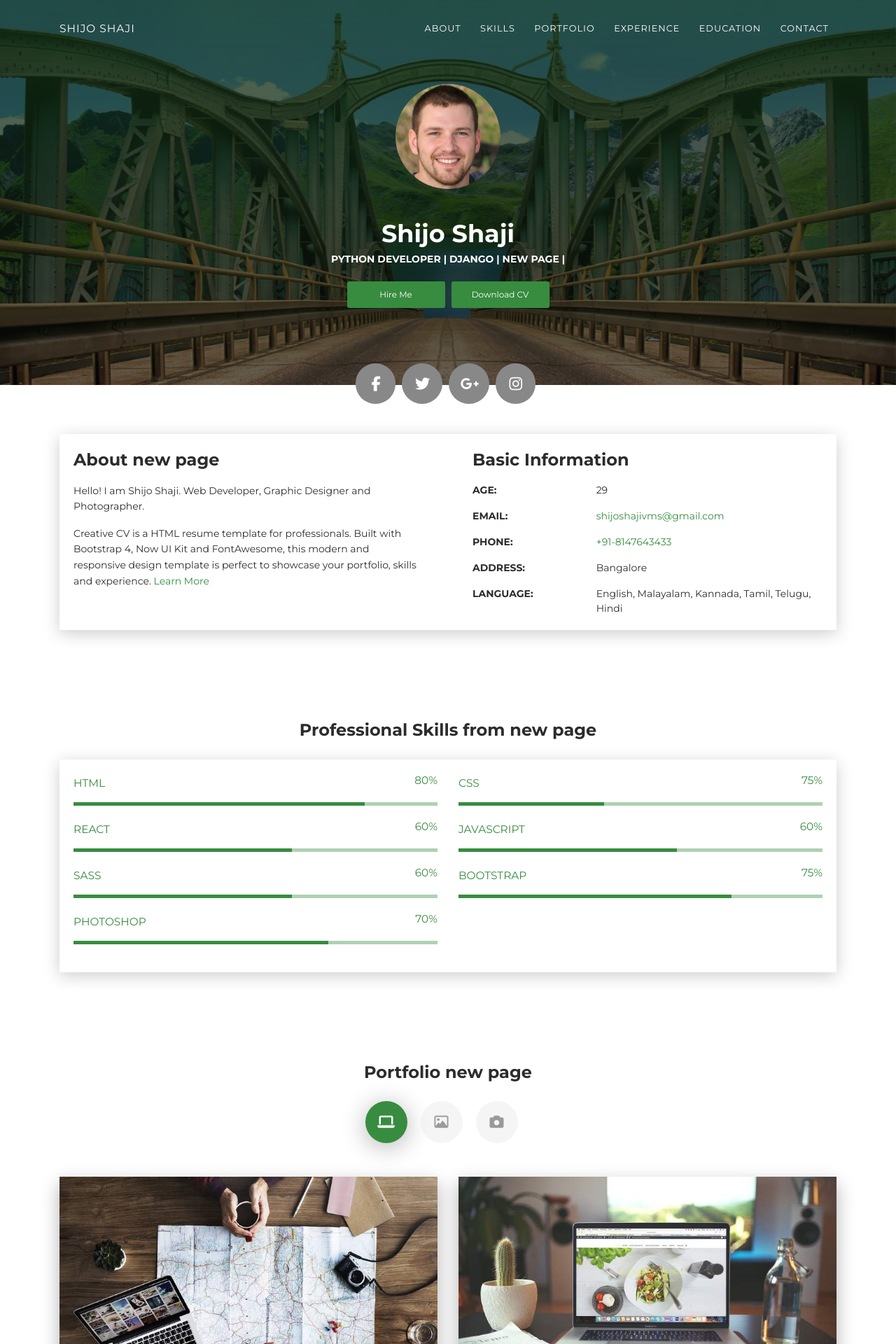
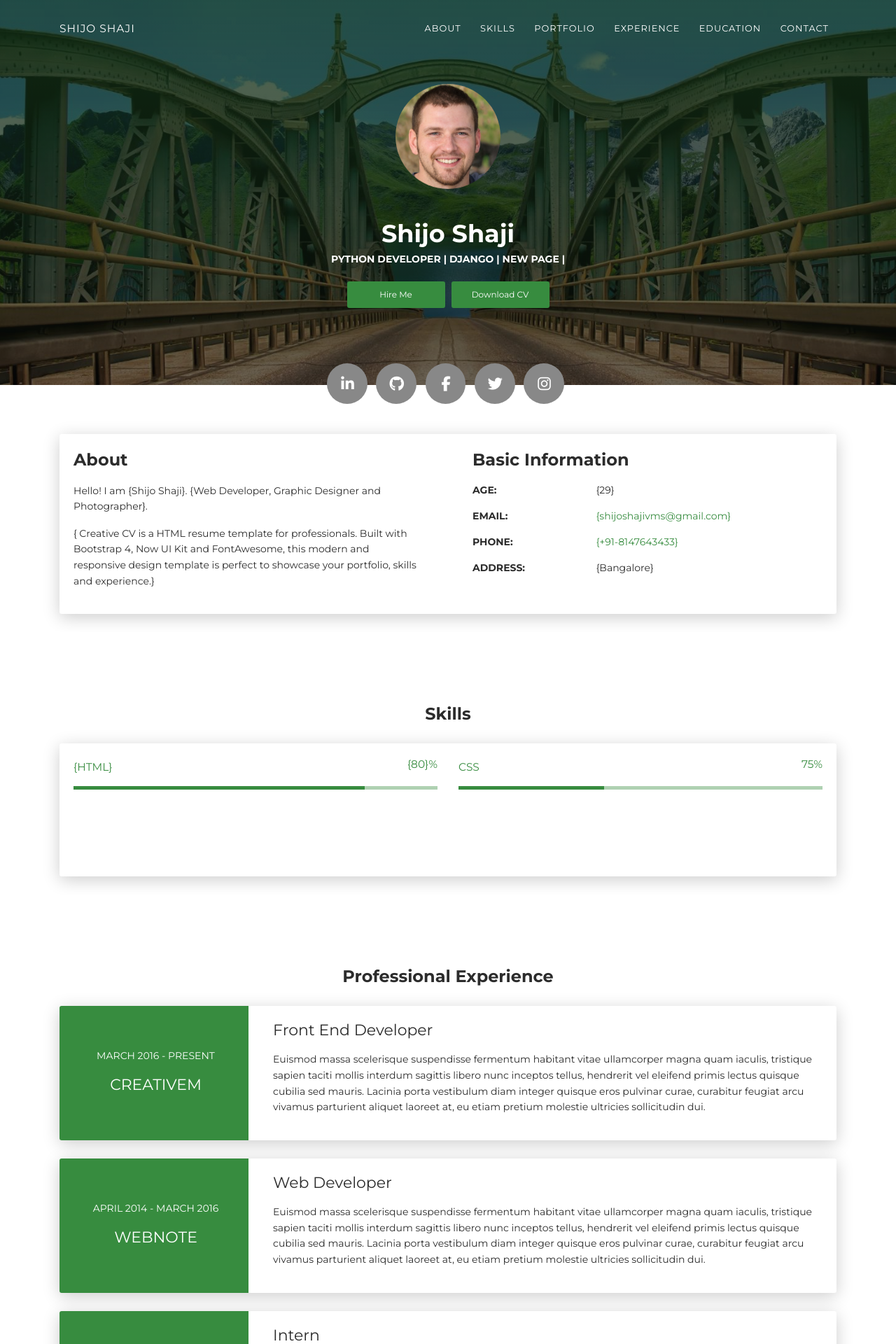
Before and after one commit to shijoshaji/Django_Resume, a Django app: page / in a window 1280 px wide. Shown: the top 1920 px of the page at 70% size. Run offline with Django 3.2, Linux system fonts and the light colour scheme; some libraries are stand-ins or nearby versions.

Commit message:
updated links

```diff
--- a/templates/about/main.html
+++ b/templates/about/main.html
@@ -4,14 +4,13 @@
             <div class="row">
                 <div class="col-lg-6 col-md-12">
                     <div class="card-body">
-                        <div class="h4 mt-0 title">About new page</div>
-                        <p>Hello! I am Shijo Shaji. Web Developer, Graphic Designer and Photographer.</p>
-                        <p>Creative CV is a HTML resume template for professionals. Built with Bootstrap 4, Now
+                        <div class="h4 mt-0 title">About</div>
+                        <p>Hello! I am {Shijo Shaji}. {Web Developer, Graphic Designer and Photographer}.</p>
+                        <p> { Creative CV is a HTML resume template for professionals. Built with Bootstrap 4, Now
                             UI Kit and
                             FontAwesome, this modern and responsive design template is perfect to showcase your
                             portfolio,
-                            skills and experience. <a href="https://templateflip.com/templates/creative-cv/"
-                                target="_blank">Learn More</a></p>
+                            skills and experience.} </p>
                     </div>
                 </div>
                 <div class="col-lg-6 col-md-12">
@@ -19,25 +18,26 @@
                         <div class="h4 mt-0 title">Basic Information</div>
                         <div class="row">
                             <div class="col-sm-4"><strong class="text-uppercase">Age:</strong></div>
-                            <div class="col-sm-8">29</div>
+                            <div class="col-sm-8">{29}</div>
                         </div>
                         <div class="row mt-3">
                             <div class="col-sm-4"><strong class="text-uppercase">Email:</strong></div>
-                            <div class="col-sm-8"><a href="mailto: shijoshajivms@gmail.com">shijoshajivms@gmail.com</a>
+                            <div class="col-sm-8"><a
+                                    href="mailto: {shijoshajivms@gmail.com}">{shijoshajivms@gmail.com}</a>
                             </div>
                         </div>
                         <div class="row mt-3">
                             <div class="col-sm-4"><strong class="text-uppercase">Phone:</strong></div>
-                            <div class="col-sm-8"><a href="tel:+91-8147643433">+91-8147643433</a></div>
+                            <div class="col-sm-8"><a href="tel:{+91-8147643433}">{+91-8147643433}</a></div>
                         </div>
                         <div class="row mt-3">
                             <div class="col-sm-4"><strong class="text-uppercase">Address:</strong></div>
-                            <div class="col-sm-8">Bangalore</div>
+                            <div class="col-sm-8">{Bangalore}</div>
                         </div>
-                        <div class="row mt-3">
+                        <!-- <div class="row mt-3">
                             <div class="col-sm-4"><strong class="text-uppercase">Language:</strong></div>
                             <div class="col-sm-8">English, Malayalam, Kannada, Tamil, Telugu, Hindi</div>
-                        </div>
+                        </div> -->
                     </div>
                 </div>
             </div>
--- a/templates/contact/main.html
+++ b/templates/contact/main.html
@@ -7,12 +7,12 @@
                 <div class="row">
                     <div class="col-md-9">
                         <div class="card mb-0" data-aos="zoom-in">
-                            <div class="h4 text-center title">Contact Me from new page</div>
+                            <div class="h4 text-center title">Contact Me</div>
                             <div class="row">
                                 <div class="col-md-8">
                                     <div class="card-body ">
                                         <form action="https://formspree.io/your@email.com" method="POST">
-                                            <div class="p pb-3"><strong>Feel free to contact me </strong></div>
+                                            <div class="p pb-3"><strong>Fill the form</strong></div>
                                             <div class="row mb-3">
                                                 <div class="col">
                                                     <div class="input-group"><span class="input-group-addon"><i
--- a/templates/education/main.html
+++ b/templates/education/main.html
@@ -1,6 +1,6 @@
 <div class="section" id="education">
     <div class="container cc-education">
-        <div class="h4 text-center mb-4 title">Education from new file</div>
+        <div class="h4 text-center mb-4 title">Academics</div>
         <div class="card">
             <div class="row">
                 <div class="col-md-3 bg-primary" data-aos="fade-right" data-aos-offset="50" data-aos-duration="500">
--- a/templates/experience/main.html
+++ b/templates/experience/main.html
@@ -1,6 +1,6 @@
 <div class="section" id="experience">
     <div class="container cc-experience">
-        <div class="h4 text-center mb-4 title">Work Experience from new file</div>
+        <div class="h4 text-center mb-4 title">Professional Experience</div>
         <div class="card">
             <div class="row">
                 <div class="col-md-3 bg-primary" data-aos="fade-right" data-aos-offset="50" data-aos-duration="500">
--- a/templates/landingpage.html
+++ b/templates/landingpage.html
@@ -14,14 +14,14 @@
         {% include "about/main.html" %}
         <!-- Include Skiils part -->
         {% include "skills/main.html" %}
-        <!-- Include Portfolio part -->
-        {% include "portfolio/main.html" %}
         <!-- Include Experience part -->
         {% include "experience/main.html" %}
         <!-- Include Education part -->
         {% include "education/main.html" %}
         <!-- Include Reference part -->
         {% include "references/main.html" %}
+        <!-- Include Portfolio part -->
+        {% include "portfolio/main.html" %}
         <!-- Include Contact details  -->
         {% include "contact/main.html" %}
     </div>
--- a/templates/portfolio/main.html
+++ b/templates/portfolio/main.html
@@ -4,7 +4,7 @@
     <div class="container">
         <div class="row">
             <div class="col-md-6 ml-auto mr-auto">
-                <div class="h4 text-center mb-4 title">Portfolio new page</div>
+                <div class="h4 text-center mb-4 title">Portfolio</div>
                 <div class="nav-align-center">
                     <ul class="nav nav-pills nav-pills-primary" role="tablist">
                         <li class="nav-item"><a class="nav-link active" data-toggle="tab" href="#web-development"
--- a/templates/references/main.html
+++ b/templates/references/main.html
@@ -2,7 +2,7 @@
 
 <div class="section" id="reference">
     <div class="container cc-reference">
-        <div class="h4 mb-4 text-center title">References from newfile</div>
+        <div class="h4 mb-4 text-center title">References</div>
         <div class="card" data-aos="zoom-in">
             <div class="carousel slide" id="cc-Indicators" data-ride="carousel">
                 <ol class="carousel-indicators">
--- a/templates/skills/main.html
+++ b/templates/skills/main.html
@@ -1,16 +1,16 @@
 <div class="section" id="skill">
     <div class="container">
-        <div class="h4 text-center mb-4 title">Professional Skills from new page</div>
+        <div class="h4 text-center mb-4 title">Skills</div>
         <div class="card" data-aos="fade-up" data-aos-anchor-placement="top-bottom">
             <div class="card-body">
                 <div class="row">
                     <div class="col-md-6">
-                        <div class="progress-container progress-primary"><span class="progress-badge">HTML</span>
+                        <div class="progress-container progress-primary"><span class="progress-badge">{HTML}</span>
                             <div class="progress">
                                 <div class="progress-bar progress-bar-primary" data-aos="progress-full"
                                     data-aos-offset="10" data-aos-duration="2000" role="progressbar" aria-valuenow="60"
                                     aria-valuemin="0" aria-valuemax="100" style="width: 80%;"></div><span
-                                    class="progress-value">80%</span>
+                                    class="progress-value">{80}%</span>
                             </div>
                         </div>
                     </div>
@@ -24,56 +24,8 @@
                             </div>
                         </div>
                     </div>
-                    <div class="col-md-6">
-                        <div class="progress-container progress-primary"><span class="progress-badge">React</span>
-                            <div class="progress">
-                                <div class="progress-bar progress-bar-primary" data-aos="progress-full"
-                                    data-aos-offset="10" data-aos-duration="2000" role="progressbar" aria-valuenow="60"
-                                    aria-valuemin="0" aria-valuemax="100" style="width: 60%;"></div><span
-                                    class="progress-value">60%</span>
-                            </div>
-                        </div>
-                    </div>
-                    <div class="col-md-6">
-                        <div class="progress-container progress-primary"><span class="progress-badge">JavaScript</span>
-                            <div class="progress">
-                                <div class="progress-bar progress-bar-primary" data-aos="progress-full"
-                                    data-aos-offset="10" data-aos-duration="2000" role="progressbar" aria-valuenow="60"
-                                    aria-valuemin="0" aria-valuemax="100" style="width: 60%;"></div><span
-                                    class="progress-value">60%</span>
-                            </div>
-                        </div>
-                    </div>
-                    <div class="col-md-6">
-                        <div class="progress-container progress-primary"><span class="progress-badge">SASS</span>
-                            <div class="progress">
-                                <div class="progress-bar progress-bar-primary" data-aos="progress-full"
-                                    data-aos-offset="10" data-aos-duration="2000" role="progressbar" aria-valuenow="60"
-                                    aria-valuemin="0" aria-valuemax="100" style="width: 60%;"></div><span
-                                    class="progress-value">60%</span>
-                            </div>
-                        </div>
-                    </div>
-                    <div class="col-md-6">
-                        <div class="progress-container progress-primary"><span class="progress-badge">Bootstrap</span>
-                            <div class="progress">
-                                <div class="progress-bar progress-bar-primary" data-aos="progress-full"
-                                    data-aos-offset="10" data-aos-duration="2000" role="progressbar" aria-valuenow="60"
-                                    aria-valuemin="0" aria-valuemax="100" style="width: 75%;"></div><span
-                                    class="progress-value">75%</span>
-                            </div>
-                        </div>
-                    </div>
-                    <div class="col-md-6">
-                        <div class="progress-container progress-primary"><span class="progress-badge">Photoshop</span>
-                            <div class="progress">
-                                <div class="progress-bar progress-bar-primary" data-aos="progress-full"
-                                    data-aos-offset="10" data-aos-duration="2000" role="progressbar" aria-valuenow="60"
-                                    aria-valuemin="0" aria-valuemax="100" style="width: 70%;"></div><span
-                                    class="progress-value">70%</span>
-                            </div>
-                        </div>
-                    </div>
+
+
                 </div>
 
             </div>
--- a/templates/utils/footer.html
+++ b/templates/utils/footer.html
@@ -1,11 +1,13 @@
 <footer class="footer">
     <div class="container text-center">
+        <a class="cc-facebook btn btn-link" href="#"><i class="fa fa-linkedin fa-2x " aria-hidden="true"></i></a>
         <a class="cc-facebook btn btn-link" href="#"><i class="fa fa-facebook fa-2x " aria-hidden="true"></i></a>
-        <a class="cc-twitter btn btn-link " href="#"><i class="fa fa-twitter fa-2x " aria-hidden="true"></i></a>
-        <a class="cc-google-plus btn btn-link" href="#"><i class="fa fa-google-plus fa-2x" aria-hidden="true"></i></a>
-        <a class="cc-instagram btn btn-link" href="#"><i class="fa fa-instagram fa-2x " aria-hidden="true"></i></a>
+        <a class="cc-facebook btn btn-link " href="#"><i class="fa fa-twitter fa-2x " aria-hidden="true"></i></a>
+        <a class="cc-facebook btn btn-link" href="#"><i class="fa fa-github fa-2x" aria-hidden="true"></i></a>
+        <a class="cc-facebook btn btn-link" href="#"><i class="fa fa-instagram fa-2x " aria-hidden="true"></i></a>
+
     </div>
-    <div class="h4 title text-center">Shijo Shaji from footer</div>
+    <div class="h4 title text-center">Shijo Shaji</div>
     <div class="text-center text-muted">
         <p>&copy; Creative CV. All rights reserved.<br>Design - <a class="credit" href="https://templateflip.com"
                 target="_blank">TemplateFlip</a></p>
--- a/templates/utils/socialmedia.html
+++ b/templates/utils/socialmedia.html
@@ -1,11 +1,22 @@
 <div class="section">
     <div class="container">
-        <div class="button-container"><a class="btn btn-default btn-round btn-lg btn-icon" href="#" rel="tooltip"
-                title="Follow me on Facebook"><i class="fa fa-facebook"></i></a><a
-                class="btn btn-default btn-round btn-lg btn-icon" href="#" rel="tooltip" title="Follow me on Twitter"><i
-                    class="fa fa-twitter"></i></a><a class="btn btn-default btn-round btn-lg btn-icon" href="#"
-                rel="tooltip" title="Follow me on Google+"><i class="fa fa-google-plus"></i></a><a
-                class="btn btn-default btn-round btn-lg btn-icon" href="#" rel="tooltip"
-                title="Follow me on Instagram"><i class="fa fa-instagram"></i></a></div>
+        <div class="button-container">
+            <a class="btn btn-default btn-round btn-lg btn-icon cc-twitter "
+                href="https://www.linkedin.com/in/shijoshaji/" rel="tooltip" title="Follow me on LinkedIn"
+                target="_blank">
+                <i class="fa fa-linkedin"></i></a>
+            <a class="btn btn-default btn-round btn-lg btn-icon cc-twitter" href="https://github.com/shijoshaji"
+                rel="tooltip" title="Follow me on Github" target="_blank">
+                <i class="fa fa-github"></i></a>
+            <a class="btn btn-default btn-round btn-lg btn-icon cc-twitter" href="https://www.facebook.com/jojovms"
+                rel="tooltip" title="Follow me on Facebook" target="_blank">
+                <i class="fa fa-facebook"></i></a>
+            <a class="btn btn-default btn-round btn-lg btn-icon cc-twitter" href="https://twitter.com/shijoshaji"
+                rel="tooltip" title="Follow me on Twitter" target="_blank">
+                <i class="fa fa-twitter"></i></a>
+            <a class="btn btn-default btn-round btn-lg btn-icon cc-twitter" href="https://www.instagram.com/jojovms/"
+                rel="tooltip" title="Follow me on Instagram" target="_blank">
+                <i class="fa fa-instagram"></i></a>
+        </div>
     </div>
 </div>
```
Also changed, not shown: requirements.txt (added, +10 -0 lines).
